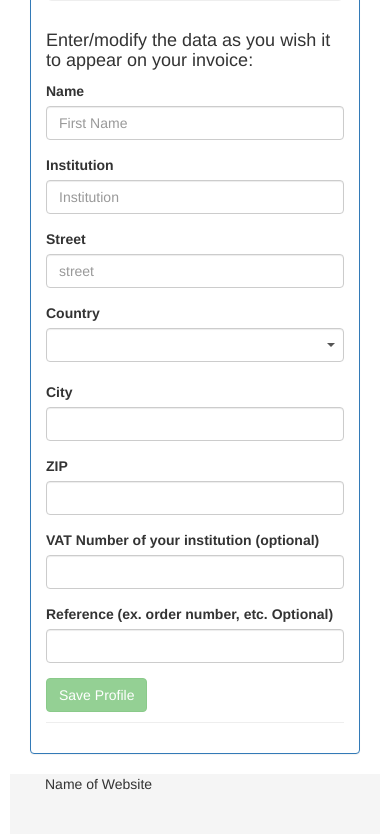
After one commit to dgzutin/membershipManager, a PHP site: template src/App/views/user/registerMember.html.twig in a window 390 px wide; the page is wider, and only the part inside the window is pictured. The commit adds this page. Shown: the part 671-1505 px from the top of that part. Run offline with PHP 8.4, Linux system fonts and the light colour scheme; the template is opened without the code that fills it, so the values that code supplies are empty; some libraries are stand-ins or nearby versions.

Commit message:
implement membership types

```diff
--- a/src/App/views/admin/adminHome.html.twig
+++ b/src/App/views/admin/adminHome.html.twig
@@ -10,7 +10,7 @@
     <div class="panel panel-primary">
         <div class="panel-heading"><strong>Membership</strong></div>
         <div class="panel-body">
-            <li><a href="">Your Membership</a></li>
+            <li><a href="{{ path_for('yourMembershipAdmin')}}">Your Membership</a></li>
         </div>
     </div>
 
--- a/src/App/views/admin/adminWriteBulkMail.html.twig
+++ b/src/App/views/admin/adminWriteBulkMail.html.twig
@@ -1,6 +1,7 @@
 {% extends 'base.html.twig' %}
 
 {% block mainPanel %}
+
 
     <div class="panel-group">
         <div class="panel panel-primary">
--- a/src/App/views/base.html.twig
+++ b/src/App/views/base.html.twig
@@ -22,13 +22,18 @@
 
     <link href="{{ baseUrl }}/assets/DataTables-1.10.11/media/css/jquery.dataTables.css" rel="stylesheet">
 
+    <!-- Fonts.. -->
+    <link rel="stylesheet" href="http://cdnjs.cloudflare.com/ajax/libs/font-awesome/4.6.3/css/font-awesome.min.css">
 
-    <!-- Bootstrap core JavaScript
-================================================== -->
+
+    <!-- Bootstrap core JavaScript  ============================================== -->
     <!-- Placed at the end of the document so the pages load faster -->
     <script src="https://ajax.googleapis.com/ajax/libs/jquery/1.11.3/jquery.min.js"></script>
     <script src="{{ baseUrl }}/assets/bootstrap/js/bootstrap.min.js"></script>
     <script src="{{ baseUrl }}/assets/DataTables-1.10.11/media/js/jquery.dataTables.js"></script>
+
+    <!-- Notify.js JavaScript  ============================================== -->
+    <script src="{{ baseUrl }}/assets/js/notify.min.js"></script>
 
 
 </head>
--- /dev/null
+++ b/src/App/views/user/registerMember.html.twig
@@ -0,0 +1,146 @@
+{% extends 'base.html.twig' %}
+
+{% block mainPanel %}
+
+    <!-- Bootstrap core CSS -->
+    <link href="{{ baseUrl }}/assets/form-helper/css/bootstrap-formhelpers.min.css" rel="stylesheet">
+
+    <!-- Placed at the end of the document so the pages load faster -->
+    <script src="{{ baseUrl }}/assets/form-helper/js/bootstrap-formhelpers.min.js"></script>
+    <script src="{{ baseUrl }}/assets/bootstrap-validator/validator.min.js"></script>
+
+    <div class="panel-group">
+
+        <div class="panel panel-primary">
+            <div class="panel-heading"><strong>Your billing information</strong></div>
+            <div class="panel-body">
+
+                <div class="jumbotron">
+                    <div class="media">
+                        <div class="media-left">
+                            <img class="media-object" src="{{ baseUrl }}/assets/images/membership_logo.png" alt="...">
+                        </div>
+                        <div class="media-body">
+
+                            <h2 class="media-heading">{{ membershipType.typeName }}</h2>
+                            <strong>Description:</strong> {{ membershipType.description }}
+                            <h5><strong>Fee: </strong>{{ membershipType.currency }} {{ membershipType.fee }} / {{ membershipType.recurrence }}</h5>
+                        </div>
+                    </div>
+                </div>
+
+                <h4>Enter/modify the data as you wish it to appear on your invoice:</h4>
+
+                <form data-toggle="validator" role="form" method="post">
+
+                    {% if form_submission == true %}
+
+                        {% if exception == true %}
+                            <div class="alert alert-danger">
+                                <a class="close" data-dismiss="alert" href="#">×</a>{{ message }}
+                            </div>
+                        {% else %}
+                            <div class="alert alert-success">
+                                <a class="close" data-dismiss="alert" href="#">×</a>{{ message }}
+                            </div>
+                        {% endif %}
+
+                    {% else %}
+
+                        {% if exception == true %}
+                            <div class="alert alert-danger">
+                                <a class="close" data-dismiss="alert" href="#">×</a>{{ message }}
+                            </div>
+                        {% endif %}
+                    {% endif %}
+
+
+                    <div class="form-group {% if form.name.error == true %}has-error{% endif %}">
+                        <label class="control-label" for="first_name">Name</label>
+                        <input required="required" type="text" name="first_name" id="first_name" class="form-control" placeholder="First Name" value="{{ form.name.value }}" tabindex="1">
+                    </div>
+
+                    <div class="form-group {% if form.institution.error == true %}has-error{% endif %}">
+                        <label class="control-label" for="institution">Institution</label>
+                        <input type="text" name="institution" id="institution" class="form-control " placeholder="Institution" value="{{ form.institution.value }}" tabindex="3">
+                    </div>
+
+                    <div class="form-group {% if form.street.error == true %}has-error{% endif %}">
+                        <label class="control-label" for="street">Street</label>
+                        <input required type="text" name="street" id="street" class="form-control " placeholder="street" value="{{ form.street.value }}" tabindex="3">
+                    </div>
+
+
+
+                    <div class="row">
+                        <div class="col-xs-12 col-sm-4 col-md-4">
+                            <div class="form-group {% if form.country.error == true %}has-error{% endif %}">
+                                <label for="">Country</label>
+                                <div  id="country" class="bfh-selectbox bfh-countries" data-country="{{ form.country.value }}"  data-name="country" data-flags="true">
+                                    <input type="hidden" value="">
+                                    <a class="bfh-selectbox-toggle" role="button" data-toggle="bfh-selectbox" href="#">
+                                        <span class="bfh-selectbox-option input-medium" data-option=""></span>
+                                        <b class="caret"></b>
+                                    </a>
+                                    <div class="bfh-selectbox-options">
+                                        <input type="text" class="bfh-selectbox-filter">
+                                        <div role="listbox">
+                                            <ul role="option">
+                                            </ul>
+                                        </div>
+                                    </div>
+                                </div>
+                            </div>
+                        </div>
+                        <div class="col-xs-12 col-sm-4 col-md-4">
+                            <div class="form-group {% if form.city.error == true %}has-error{% endif %}">
+                                <label for="city">City</label>
+                                <input required="required" type="text" name="city" id="city" class="form-control " placeholder="" value="{{ form.city.value }}" tabindex="5">
+                            </div>
+                        </div>
+                        <div class="col-xs-12 col-sm-4 col-md-4">
+                            <div class="form-group {% if form.zip.error == true %}has-error{% endif %}">
+                                <label for="zip">ZIP</label>
+                                <input type="text" name="zip" id="zip" class="form-control " placeholder="" value="{{ form.zip.value }}" tabindex="6">
+                            </div>
+                        </div>
+                    </div>
+
+
+                    <div class="row">
+                        <div class="col-xs-12 col-sm-6 col-md-6">
+                            <div class="form-group {% if form.vat.error == true %}has-error{% endif %}">
+                                <label for="vat">VAT Number of your institution (optional)</label>
+                                <input type="text" name="vat" id="vat" class="form-control " placeholder="" value="{{ form.vat.value }}" tabindex="5" data-error="" />
+                                <div class="help-block with-errors"></div>
+                            </div>
+                        </div>
+                        <div class="col-xs-12 col-sm-6 col-md-6">
+                            <div class="form-group {% if form.reference.error == true %}has-error{% endif %}">
+                                <label for="reference">Reference (ex. order number, etc. Optional)</label>
+                                <input type="text" name="reference" id="reference" class="form-control " placeholder="" value="{{ form.reference.value }}" tabindex="6" data-error="">
+                                <div class="help-block with-errors"></div>
+                            </div>
+                        </div>
+                    </div>
+
+
+                    <div class="input-group">
+
+                    </div>
+
+                    <button type="submit" class="btn btn-success">Save Profile</button>
+
+                    <hr style="margin-top:10px;margin-bottom:10px;" >
+
+                    <div class="form-group">
+
+
+                    </div>
+                </form>
+            </div>
+        </div>
+
+    </div>
+
+{% endblock %}
--- a/src/App/views/user/userHome.html.twig
+++ b/src/App/views/user/userHome.html.twig
@@ -10,7 +10,7 @@
             <div class="panel-heading"><strong>As a user you have the following options</strong></div>
             <div class="panel-body">
                 <li class="active"><a href="{{ links.viewProfile }}">Edit your user account</a></li>
-                <li><a href="">Manage your membership</a> <span class="label label-success label-pill pull-xs-right">You are not yet a member</span></li>
+                <li><a href="{{ path_for('yourMembershipUser')}}">Your Membership</a> <span class="label label-success label-pill pull-xs-right">You are not yet a member</span></li>
                 <li><a href="{{ path_for('documentsUser')}}">Documents for Members</a></li>
             </div>
         </div>
```
Also changed, not shown: src/App/views/admin/adminVerifyBulkMail.html.twig (added, +244 -0 lines), src/App/views/user/selectMembershipUser.html.twig (added, +50 -0 lines), src/App/views/user/shoppingCart.html.twig (added, +60 -0 lines).
